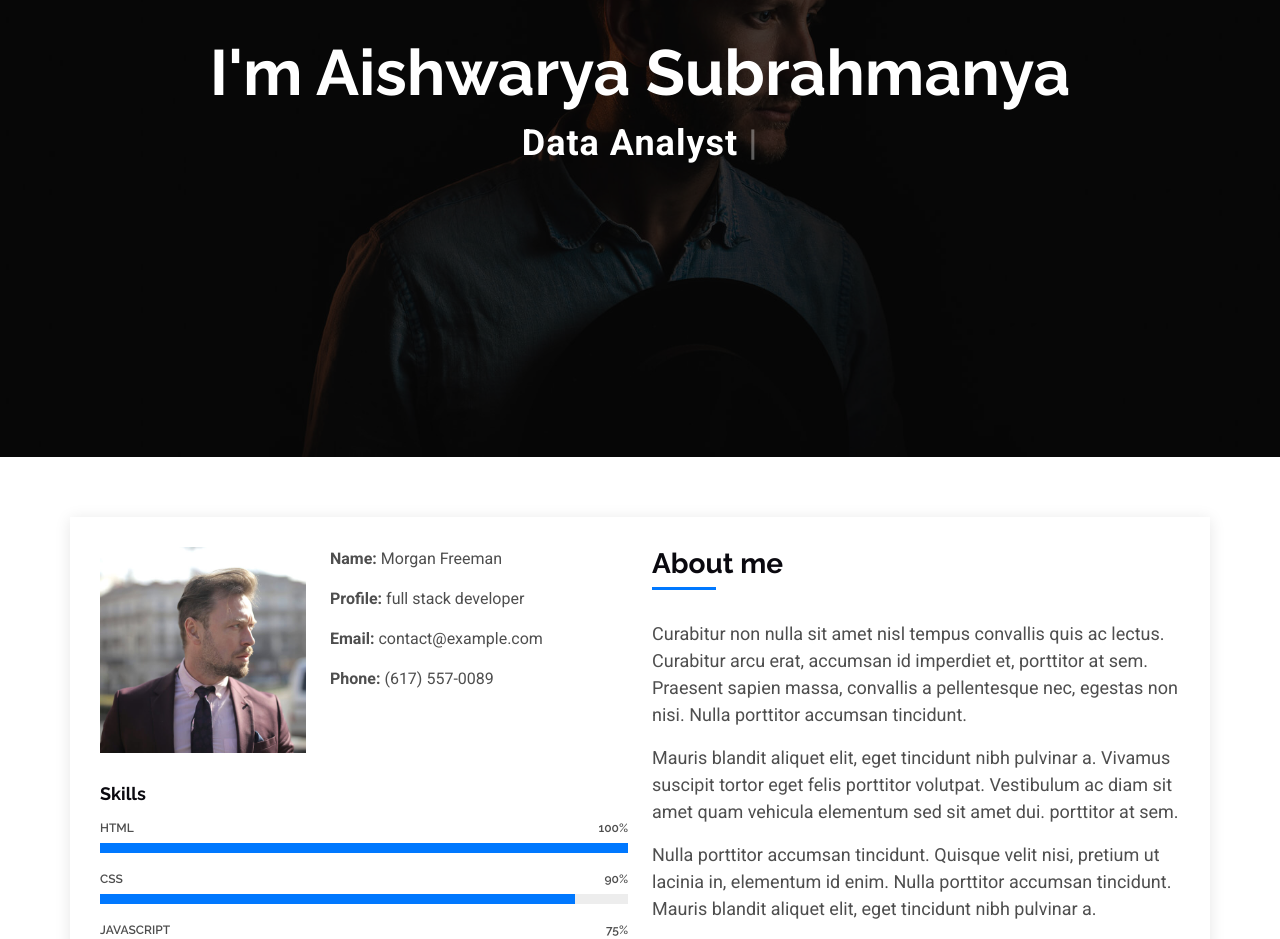
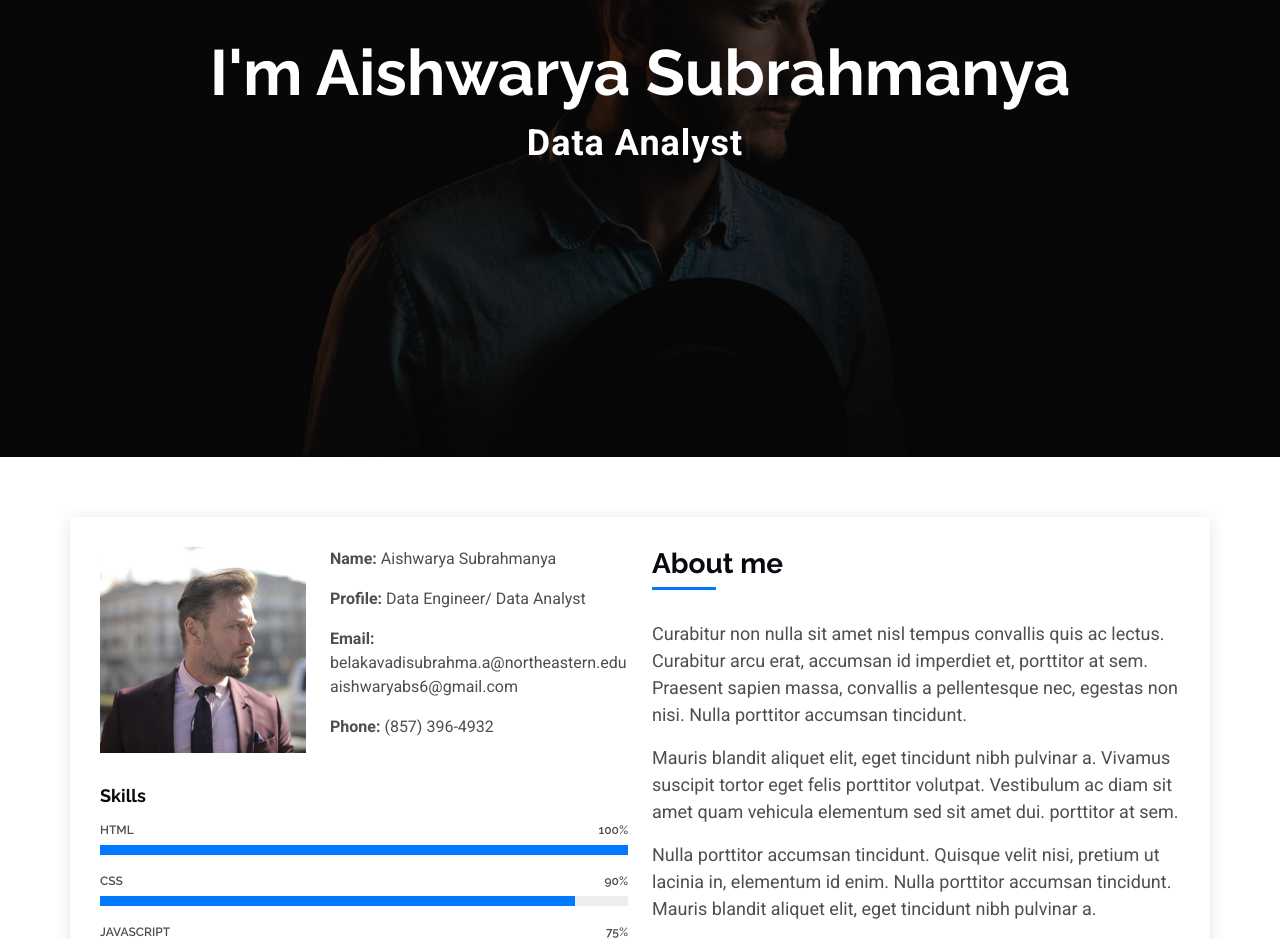
Before and after one commit to Aishwarya-671/Aishwarya-671.github.io, a plain HTML site: page index.html in a window 1280 px wide. Shown: the part 344-1283 px from the top of the page. Drawn offline with Linux system fonts and the light colour scheme.

Commit message:
Update index.html

```diff
--- a/index.html
+++ b/index.html
@@ -88,7 +88,7 @@
 
       <div class="container d-flex flex-column align-items-center justify-content-center text-center" data-aos="fade-up" data-aos-delay="100">
         <h2>I'm Aishwarya Subrahmanya</h2>
-        <p><span class="typed" data-typed-items="Data Engineer, Data Analyst & Visualization Expert, Data Engineering on Cloud , AI Enthusiast"></span></p>
+        <p><span class="typed" data-typed-items="Data Engineer, Data Analyst, Data Engineering on Cloud , AI Enthusiast"></span></p>
       </div>
 
     </section><!-- /Hero Section -->
@@ -106,10 +106,15 @@
                 <img src="assets/img/profile-img.jpg" class="img-fluid" alt="">
               </div>
               <div class="col-lg-7 about-info">
-                <p><strong>Name: </strong> <span>Morgan Freeman</span></p>
-                <p><strong>Profile: </strong> <span>full stack developer</span></p>
-                <p><strong>Email: </strong> <span>contact@example.com</span></p>
-                <p><strong>Phone: </strong> <span>(617) 557-0089</span></p>
+                <p><strong>Name: </strong> <span>Aishwarya Subrahmanya</span></p>
+                <p><strong>Profile: </strong> <span>Data Engineer/ Data Analyst</span></p>
+                <p><strong>Email: </strong>
+                  <span>
+                    belakavadisubrahma.a@northeastern.edu <br>
+                    aishwaryabs6@gmail.com
+                  </span>
+                </p>
+                <p><strong>Phone: </strong> <span>(857) 396-4932</span></p>
               </div>
             </div>
 
```
